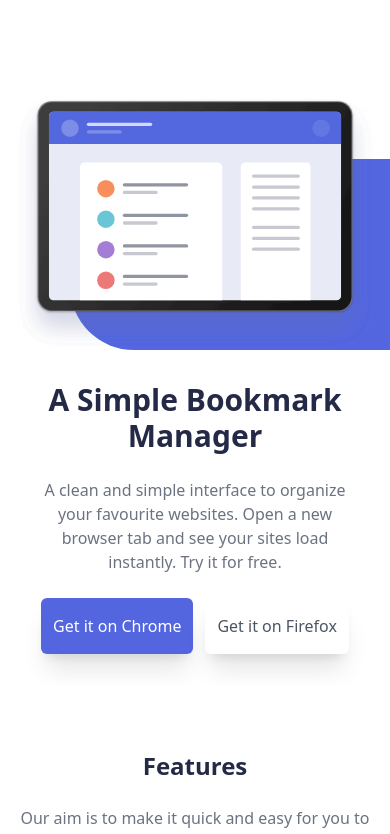
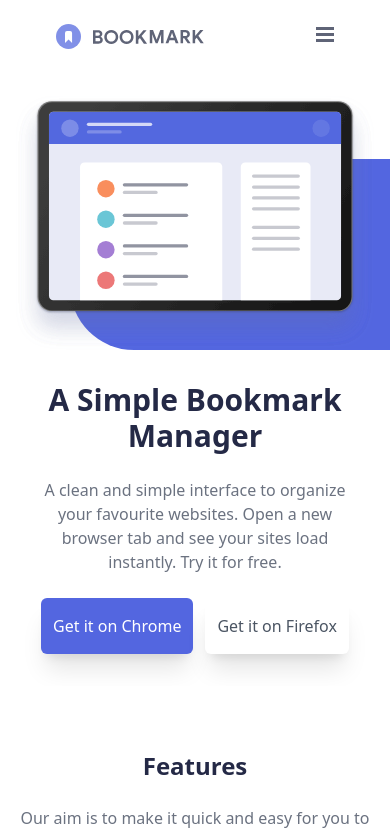
Before and after one commit to AlexisKcc8/landing-page-bookmark, a React (Vite) app: page / in a window 390 px wide. Shown: the top 834 px of the page. Built offline with nearby package versions, Linux system fonts and the light colour scheme.

Commit message:
scroll margin top and toggle add in the navbar

```diff
--- a/src/App.jsx
+++ b/src/App.jsx
@@ -9,7 +9,7 @@
 function App() {
   return (
     <>
-      {/* <Navbar /> */}
+      <Navbar />
       <main className="bg-white ">
         <Hero />
         <Features />
--- a/src/components/CardExtension.jsx
+++ b/src/components/CardExtension.jsx
@@ -3,8 +3,6 @@
 
   const { id, srcImg, altImg, title, version } = extension;
 
-  let example = index * 5;
-  console.log(index);
   return (
     <div className={`w-[80%] h-[25rem] flex flex-col shadow-xl `}>
       <div className="bg-white flex flex-col justify-center items-center grow">
--- a/src/data/myData.js
+++ b/src/data/myData.js
@@ -1,3 +1,18 @@
+export let linksNavbar = [
+  {
+    href: "#section-features",
+    title: "FEATURES",
+  },
+  {
+    href: "#section-download",
+    title: "PRICING",
+  },
+  {
+    href: "#section-contact",
+    title: "CONTACT",
+  },
+];
+
 export let features = {
   itemsButton: [
     {
--- a/src/layouts/ContactUs.jsx
+++ b/src/layouts/ContactUs.jsx
@@ -1,8 +1,8 @@
 export const ContactUs = () => {
   return (
     <section
-      id="contacUs"
-      className="bg-blue-light mt-16 text-center text-white px-8 py-14 lg:flex lg:justify-center lg:items-center"
+      id="section-contact"
+      className="scroll-mt-20 bg-blue-light mt-16 text-center text-white px-8 py-14 lg:flex lg:justify-center lg:items-center"
     >
       <div className="lg:w-[30%]">
         <span className=" text-sm uppercase tracking-[.25em]">
--- a/src/layouts/Download.jsx
+++ b/src/layouts/Download.jsx
@@ -3,8 +3,8 @@
 export const Download = () => {
   return (
     <section
-      id="download"
-      className="lg:flex lg:justify-center lg:items-center"
+      id="section-download"
+      className=" scroll-mt-20 lg:flex lg:justify-center lg:items-center"
     >
       <div className="lg:w-[80%]">
         <article className="text-center flex flex-col items-center">
--- a/src/layouts/Features.jsx
+++ b/src/layouts/Features.jsx
@@ -20,8 +20,8 @@
 
   return (
     <section
-      id="features"
-      className="flex flex-col justify-start items-center text-center lg:relative "
+      id="section-features"
+      className="scroll-mt-20 flex flex-col justify-start items-center text-center lg:relative "
     >
       <div className="lg:w-[80%] lg:flex lg:flex-col lg:justify-center lg:items-center">
         <h2 className="font-bold text-2xl text-blue-darker mt-16 lg:text-3xl">
--- a/src/layouts/Navbar.jsx
+++ b/src/layouts/Navbar.jsx
@@ -1,27 +1,25 @@
 import { useToggleNabvar } from "../hooks/useToggleNabvar";
 import { ButtonImg } from "../components/ButtonImg";
 import { LogoBookmark } from "../components/LogoBookmark";
-
+import { linksNavbar } from "../data/myData";
 export const Navbar = () => {
   const { toggleMenu, refBtnToggle, refContainerNabvar, isToggle } =
     useToggleNabvar();
 
   return (
     <header
-      className={`fixed top-0 left-0  w-full scroll-mt-32 ${
-        isToggle ? "min-h-15" : "min-h-full bg-[#2e344e] opacity-90"
-      } overflow-hidden  transition duration-700 ease-in lg:flex z-50`}
-      ref={refContainerNabvar}
+      className={`fixed top-0 left-0  w-full ${
+        isToggle ? "h-screen bg-[#2e344e]" : "h-[4.5rem] bg-white"
+      }   overflow-hidden transition duration-700 ease-in  lg:flex lg:justify-center z-50  opacity-85 cursor-pointer `}
     >
+      <div className="lg:w-[80%] h-full flex flex-col lg:justify-between lg:items-center ">
         <div
-        className={`flex justify-around  py-6 ${
-          isToggle ? "bg-white" : "bg-[#2e344e]"
-        } opacity-85 transition duration-700 ease-in`}
+          className={`flex justify-around flex-grow-0  py-6  opacity-85 transition duration-700 ease-in `}
         >
           {isToggle ? (
+            <LogoBookmark fillText="#FFF" bgIcon="#242A45" fillCircle="#FFF" />
+          ) : (
             <LogoBookmark />
-        ) : (
-          <LogoBookmark fillText="#FFF" bgIcon="#242A45" fillCircle="#FFF" />
           )}
 
           <div className="lg:hidden">
@@ -29,53 +27,55 @@
               <ButtonImg
                 handleFuntion={toggleMenu}
                 refBtn={refBtnToggle}
-              srcImg={"/images/icon-hamburger.svg"}
-              altImg="icon-menu-hamburguer"
+                srcImg={"/images/icon-close.svg"}
+                altImg="icon-close-menu"
               />
             ) : (
               <ButtonImg
                 handleFuntion={toggleMenu}
                 refBtn={refBtnToggle}
-              srcImg={"/images/icon-close.svg"}
-              altImg="icon-close-menu"
+                srcImg={"/images/icon-hamburger.svg"}
+                altImg="icon-menu-hamburguer"
               />
             )}
           </div>
         </div>
 
-      <nav className="text-white absolute left-0 w-full h-[80%] flex flex-col justify-between lg:relative lg:text-black lg:flex-row">
-        <ul className="px-8 mt-6 lg:flex">
-          <li className="">
-            <button className="w-full p-3 border border-[#464c66] border-x-0">
-              FEATURES
-            </button>
+        <nav
+          className={`w-full  text-white flex flex-col flex-grow  lg:text-black lg:flex-row `}
+        >
+          <ul className="h-full px-8 flex flex-col justify-between text-center ">
+            <div className="">
+              {linksNavbar.map((link) => (
+                <li key={link.href} className="">
+                  <a
+                    onClick={toggleMenu}
+                    className=" block w-full p-3 border border-y-2 border-[#464c66] border-x-0"
+                    href={link.href}
+                  >
+                    {link.title}
+                  </a>
                 </li>
-          <li>
-            <button className="w-full p-3 border border-[#464c66] border-x-0">
-              PRICING
-            </button>
-          </li>
-          <li>
-            <button className="w-full p-3 border border-[#464c66] border-x-0">
-              CONTACT
-            </button>
-          </li>
+              ))}
+
               <li>
                 <button className="w-full p-3  border-2 border-white mt-6 rounded-md lg:bg-red-600">
                   LOGIN
                 </button>
               </li>
+            </div>
           </ul>
 
-        <div className="flex justify-center gap-9 lg:hidden">
-          <button>
+          <ul className=" flex justify-center mb-8 gap-9 lg:hidden">
+            <a href="#">
               <img src="/images/icon-facebook.svg" alt="icon-facebook" />
-          </button>
-          <button>
+            </a>
+            <a href="#">
               <img src="/images/icon-twitter.svg" alt="icon-twitter" />
-          </button>
+            </a>
+          </ul>
+        </nav>
       </div>
-      </nav>
     </header>
   );
 };
```
Lines whose indentation alone changed are shown as unchanged.
